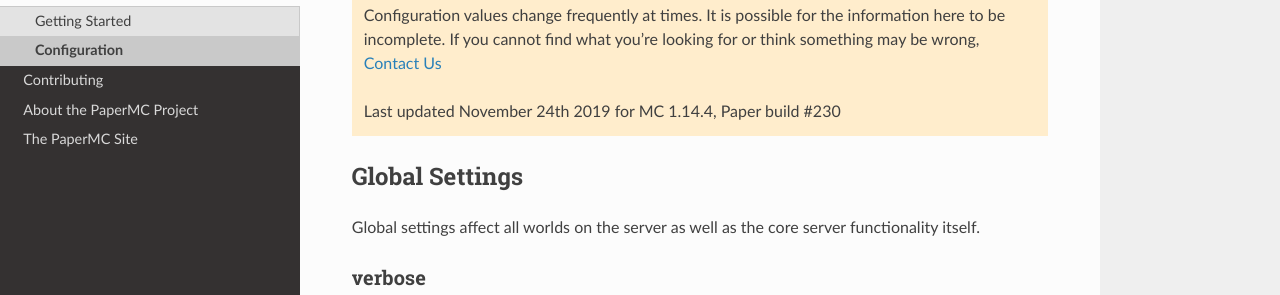
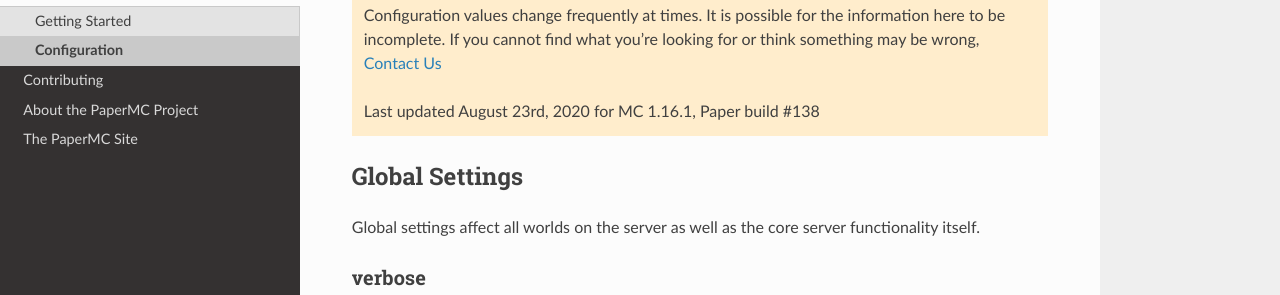
Before and after one commit to PaperMC/PaperDocs, a Sphinx documentation site: the page built from source/server/configuration.rst, in a window 1280 px wide and 900 px high, scrolled down 305 px. Shown: the part 156-451 px from the top of the window. Built offline with Sphinx 7.4.7 and the Read the Docs theme 2.0.0, drawn with Linux system fonts in a browser that asks for light colours.

Commit message:
Update last updated time

```diff
--- a/source/server/configuration.rst
+++ b/source/server/configuration.rst
@@ -20,7 +20,7 @@
     information here to be incomplete. If you cannot find what you're looking for
     or think something may be wrong, :doc:`../about/contact`
 
-    Last updated November 24th 2019 for MC 1.14.4, Paper build #230
+    Last updated August 23rd, 2020 for MC 1.16.1, Paper build #138
 
 Global Settings
 ===============
```
